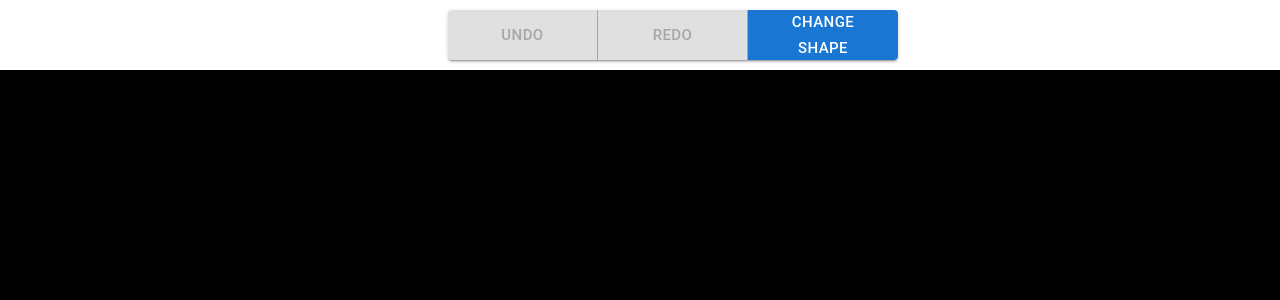
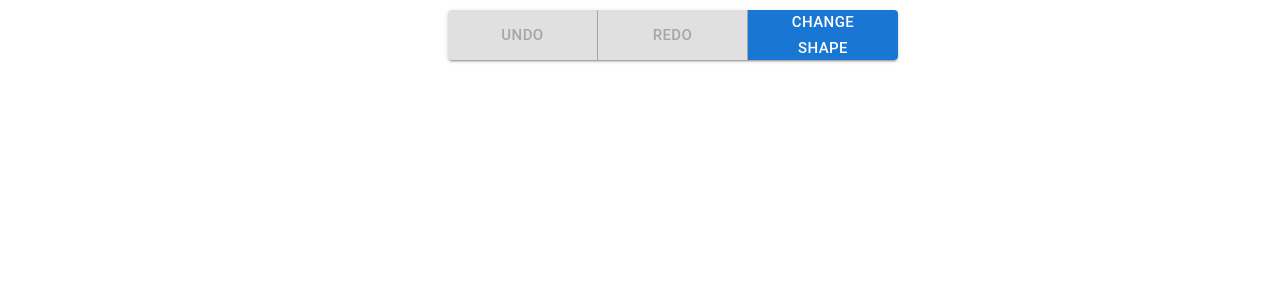
Before and after one commit to rroell/circle-clicker, a React (Create React App) app: page / in a window 1280 px wide. Shown: the top 300 px of the page. Built offline with nearby package versions, Linux system fonts and the light colour scheme.

Commit message:
All objects change the same time

```diff
--- a/public/index.html
+++ b/public/index.html
@@ -7,7 +7,7 @@
     <meta name="theme-color" content="#000000" />
     <meta
       name="description"
-      content="Web site created using create-react-app"
+      content="Web sitez created using create-react-app"
     />
     <link rel="apple-touch-icon" href="%PUBLIC_URL%/logo192.png" />
     <!--
--- a/src/App.css
+++ b/src/App.css
@@ -1,7 +1,7 @@
 .App {
   text-align: center;
   height: 100vh;
-  background-color: black;
+  /* background-color: rgb(220, 184, 184); */
 }
 .button-spacing {
   width: 150px;
@@ -40,7 +40,7 @@
   background: red;
 }
 
-/* STAR SHAPE */
+/* STAR SHAPE
 #star-five {
   margin: 50px 0;
   position: relative;
@@ -80,3 +80,4 @@
   transform: rotate(-70deg);
   content: "";
 }
+ */
--- a/src/App.js
+++ b/src/App.js
@@ -7,7 +7,8 @@ import ButtonGroup from "@mui/material/ButtonGroup";
 function App() {
   const [points, setPoints] = useState([]);
   const [undonePoints, setUndonePoints] = useState([]);
-  const shape = "square";
+  const startShape = "square";
+  const [shape, setShape] = useState(startShape);
 
   function handlePlaceCircle(e) {
     let point = { x: e.pageX - 2, y: e.pageY - 2, className: shape };
@@ -27,7 +28,7 @@ function App() {
     setUndonePoints([...undonePoints]);
   }
   function handleShapeChange() {
-    shape = "circle";
+    shape === "circle" ? setShape("square") : setShape("circle");
   }
 
   return (
@@ -61,7 +62,9 @@ function App() {
       <div className="App" onClick={handlePlaceCircle}>
         {points.map((point, idx) => (
           <div
+            // TODO: now shape changes for all objects
             className={shape}
+            // className={this.className}
             style={{ left: point.x, top: point.y }}
             key={idx}
           ></div>
```
